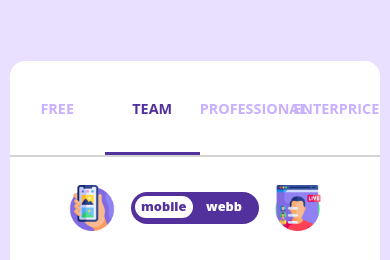
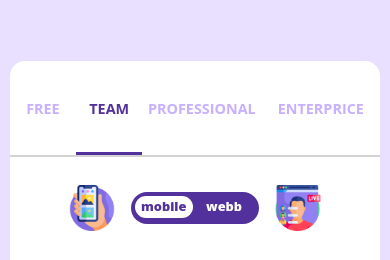
Before and after one commit to aleksandrekas/Cost-Estimator, a plain HTML site: page index.html in a window 390 px wide. Shown: the part 153-413 px from the top of the page. Drawn offline with Linux system fonts and the light colour scheme.

Commit message:
Update styles.css
added additional styles lower screens

```diff
--- a/styles.css
+++ b/styles.css
@@ -370,3 +370,11 @@ button{
         align-items: center;
     }
 }
+
+
+
+@media only screen and (max-width:400px){
+    .nav-list li:nth-child(-n+2){
+        width: 40px;
+    }
+}
```
